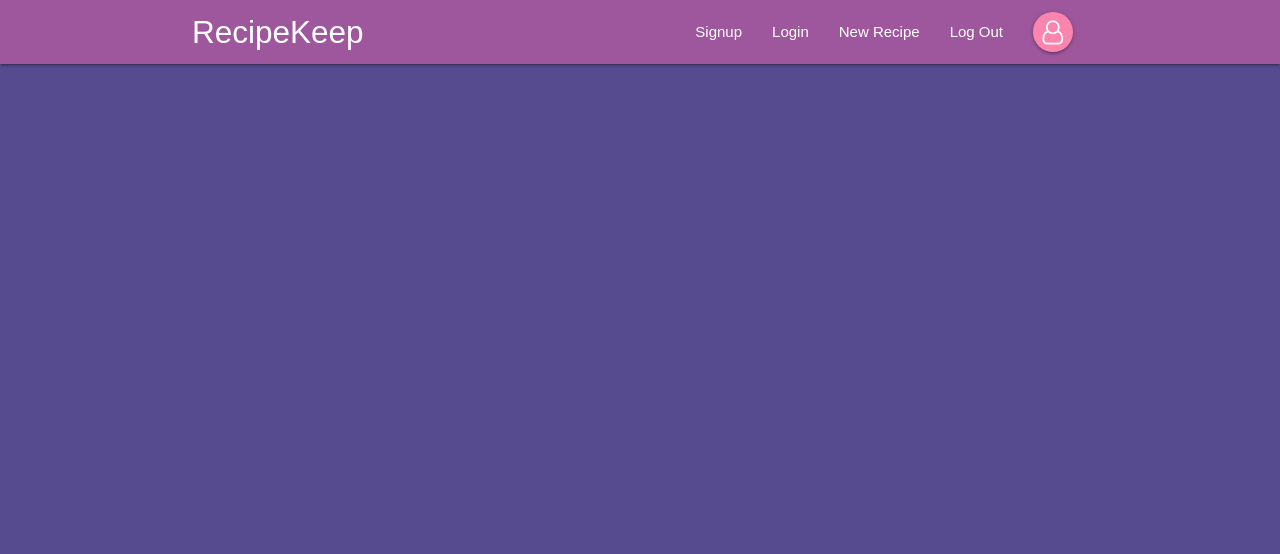
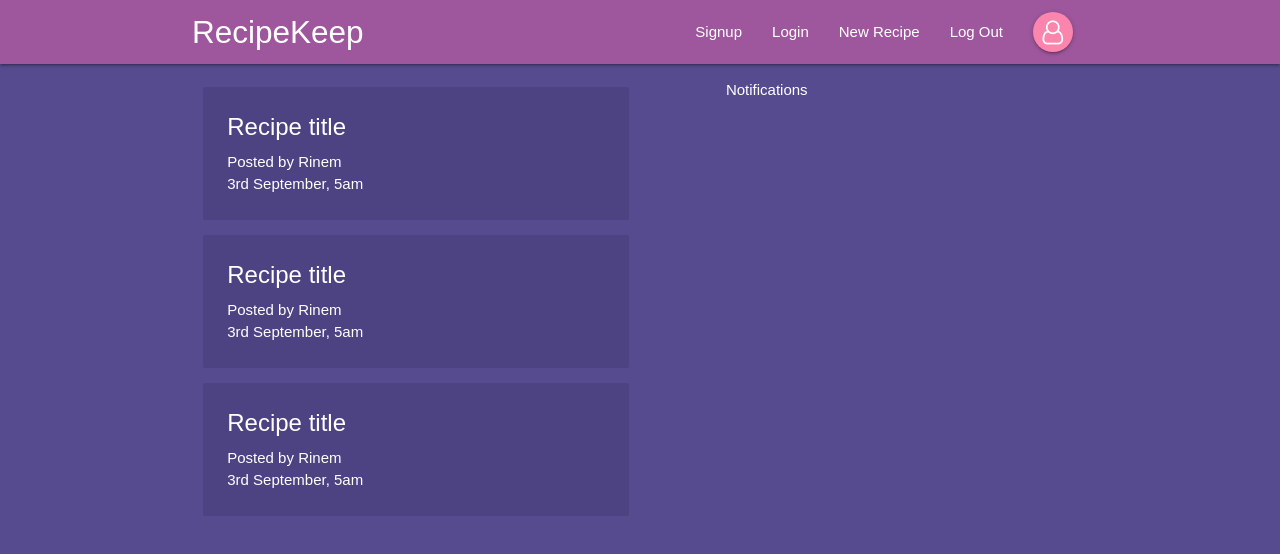
Before and after one commit to rinem/recipe-keep, a React (Create React App) app: page / in a window 1280 px wide. Shown: the top 554 px of the page. Built offline with nearby package versions, Linux system fonts and the light colour scheme.

Commit message:
Finish home and recipes components

```diff
--- a/src/App.js
+++ b/src/App.js
@@ -1,8 +1,11 @@
 import React from 'react';
 import { BrowserRouter, Switch, Route } from 'react-router-dom';
 import Navbar from './components/layout/Navbar';
-import SignIn from './components/auth/SignIn';
-import SignUp from './components/auth/SignUp';
+import Home from './components/home/Home'
+import RecipeDetails from './components/recipes/RecipeDetails'
+import SignIn from './components/auth/SignIn'
+import SignUp from './components/auth/SignUp'
+import CreateRecipe from './components/recipes/CreateRecipe'
 
 function App() {
   return (
@@ -10,9 +13,12 @@ function App() {
       <div className="App">
         <Navbar />
         <Switch>
-            <Route path='/signin' component={SignIn} />
-            <Route path='/signup' component={SignUp} />
-          </Switch>
+          <Route exact path='/'component={Home} />
+          <Route path='/recipe/:id' component={RecipeDetails} />
+          <Route path='/signin' component={SignIn} />
+          <Route path='/signup' component={SignUp} />
+          <Route path='/create' component={CreateRecipe} />
+        </Switch>
       </div>
     </BrowserRouter>
 
--- a/src/components/home/Home.js
+++ b/src/components/home/Home.js
@@ -0,0 +1,22 @@
+import React, { Component } from 'react'
+import RecipeList from '../recipes/RecipeList'
+import Notifications from './Notifications'
+
+class Home extends Component {
+  render() {
+    return (
+      <div className="home container">
+        <div className="row">
+          <div className="col s12 m6">
+            <RecipeList />
+          </div>
+          <div className="col s12 m5 offset-m1">
+            <Notifications />
+          </div>
+        </div>
+      </div>
+    )
+  }
+}
+
+export default Home
--- a/src/components/home/Notifications.js
+++ b/src/components/home/Notifications.js
@@ -0,0 +1,11 @@
+import React from 'react'
+
+const Notifications = () => {
+  return (
+    <div>
+      <p>Notifications</p>
+    </div>
+  )
+}
+
+export default Notifications
--- a/src/components/recipes/CreateRecipe.js
+++ b/src/components/recipes/CreateRecipe.js
@@ -0,0 +1,42 @@
+import React, { Component } from 'react'
+
+class CreateRecipe extends Component {
+  state = {
+    title: '',
+    content: ''
+  }
+
+  handleChange = (e) => {
+    this.setState({
+      [e.target.id]: e.target.value
+    })
+  }
+
+  handleSubmit = (e) => {
+    e.preventDefault();
+    console.log(this.state);
+  }
+
+  render() {
+    return (
+      <div className="container">
+        <form className="form-in" onSubmit={this.handleSubmit}>
+          <h5 className="white-text text-darken-3">Create a New Recipe</h5>
+          <div className="input-field">
+            <input type="text" id='title' onChange={this.handleChange} />
+            <label htmlFor="title">Recipe Title</label>
+          </div>
+          <div className="input-field">
+            <textarea id="content" className="materialize-textarea" onChange={this.handleChange}></textarea>
+            <label htmlFor="content">Recipe Body</label>
+          </div>
+          <div className="input-field">
+            <button className="btn">Create</button>
+          </div>
+        </form>
+      </div>
+    )
+  }
+}
+
+export default CreateRecipe
--- a/src/components/recipes/RecipeDetails.js
+++ b/src/components/recipes/RecipeDetails.js
@@ -0,0 +1,21 @@
+import React from 'react'
+
+const RecipeDetails = (props) => {
+  const id = props.match.params.id;
+  return (
+    <div className="container section recipe-details">
+      <div className="card z-depth-0">
+        <div className="card-content">
+          <span className="card-title">Recipe Title - { id }</span>
+          <p>Lorem ipsum dolor sit amet consectetur adipisicing elit. Et labore quaerat quibusdam vel saepe, ab voluptate accusantium culpa nemo fuga earum? Soluta amet nobis officia sed neque fuga aperiam quia?</p>
+        </div>
+        <div className="card-action white-text">
+          <div>Posted by Rinem</div>
+          <div>2nd September, 5am</div>
+        </div>
+      </div>
+    </div>
+  )
+}
+
+export default RecipeDetails
--- a/src/components/recipes/RecipeList.js
+++ b/src/components/recipes/RecipeList.js
@@ -0,0 +1,15 @@
+import React from 'react'
+import RecipeSummary from './RecipeSummary'
+
+const RecipeList = () => {
+  return (
+    <div className="recipe-list section">
+      <RecipeSummary />
+      <RecipeSummary />
+      <RecipeSummary />
+
+    </div>
+  )
+}
+
+export default RecipeList
--- /dev/null
+++ b/src/components/recipes/RecipeSummary.js
@@ -0,0 +1,15 @@
+import React from 'react'
+
+const RecipeSummary = () => {
+  return (
+    <div className="card z-depth-0 recipe-summary">
+      <div className="card-content white-text text-darken-3">
+        <span className="card-title ">Recipe title</span>
+        <p>Posted by Rinem</p>
+        <p className="white-text">3rd September, 5am</p>
+      </div>
+    </div>
+  )
+}
+
+export default RecipeSummary
--- a/src/index.css
+++ b/src/index.css
@@ -10,6 +10,7 @@ body {
   background-position: bottom;
   background-color: #574b90;
   min-height: 100%;
+  color: white;
 }
 
 .nav-wrapper {
@@ -22,6 +23,11 @@ body {
 
 .form-in {
   background-color: #4e4382;
+}
+
+.card {
+  background-color: #4e4382;
+  color: white;
 }
 
 form {
```
Also changed, not shown: src/components/recipes/RecipeContent.js (deleted).
